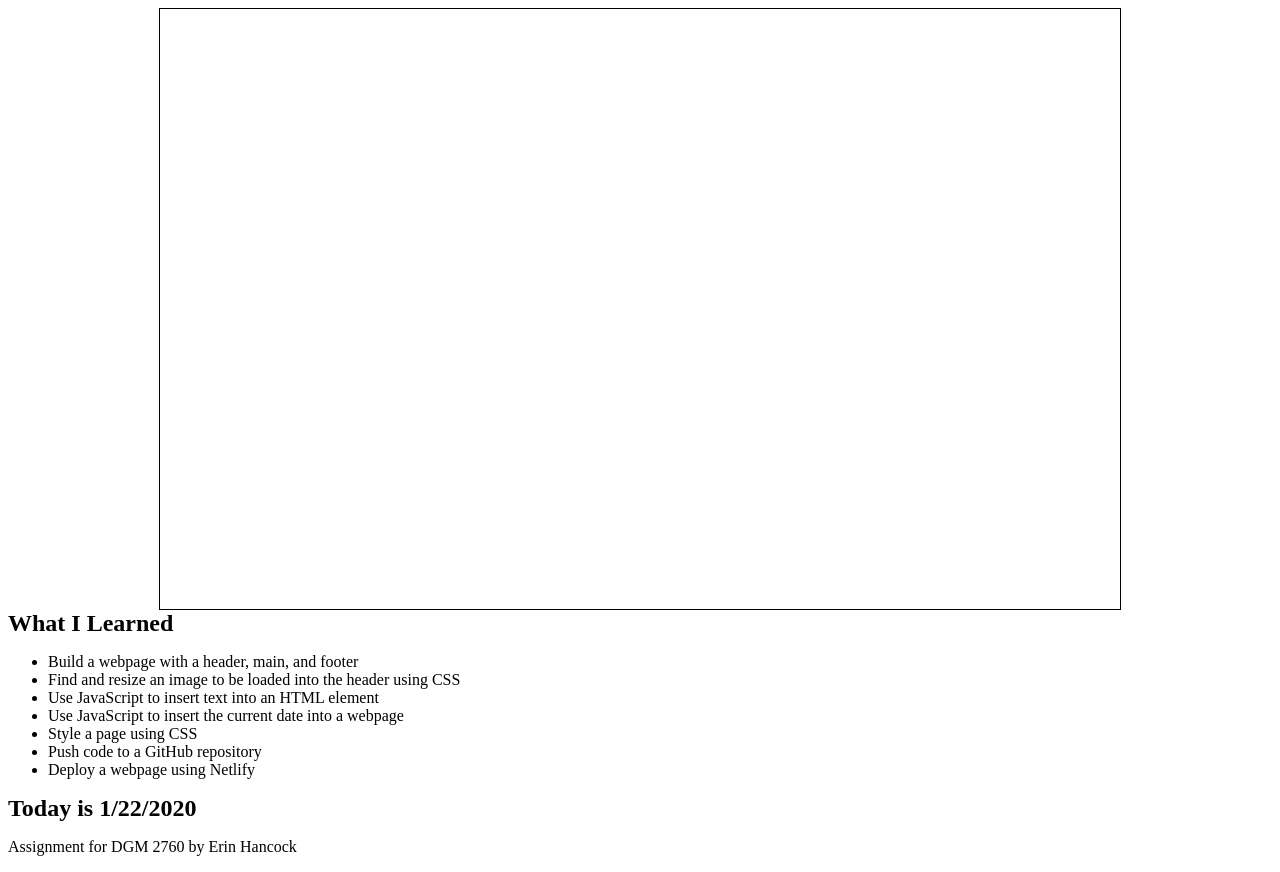
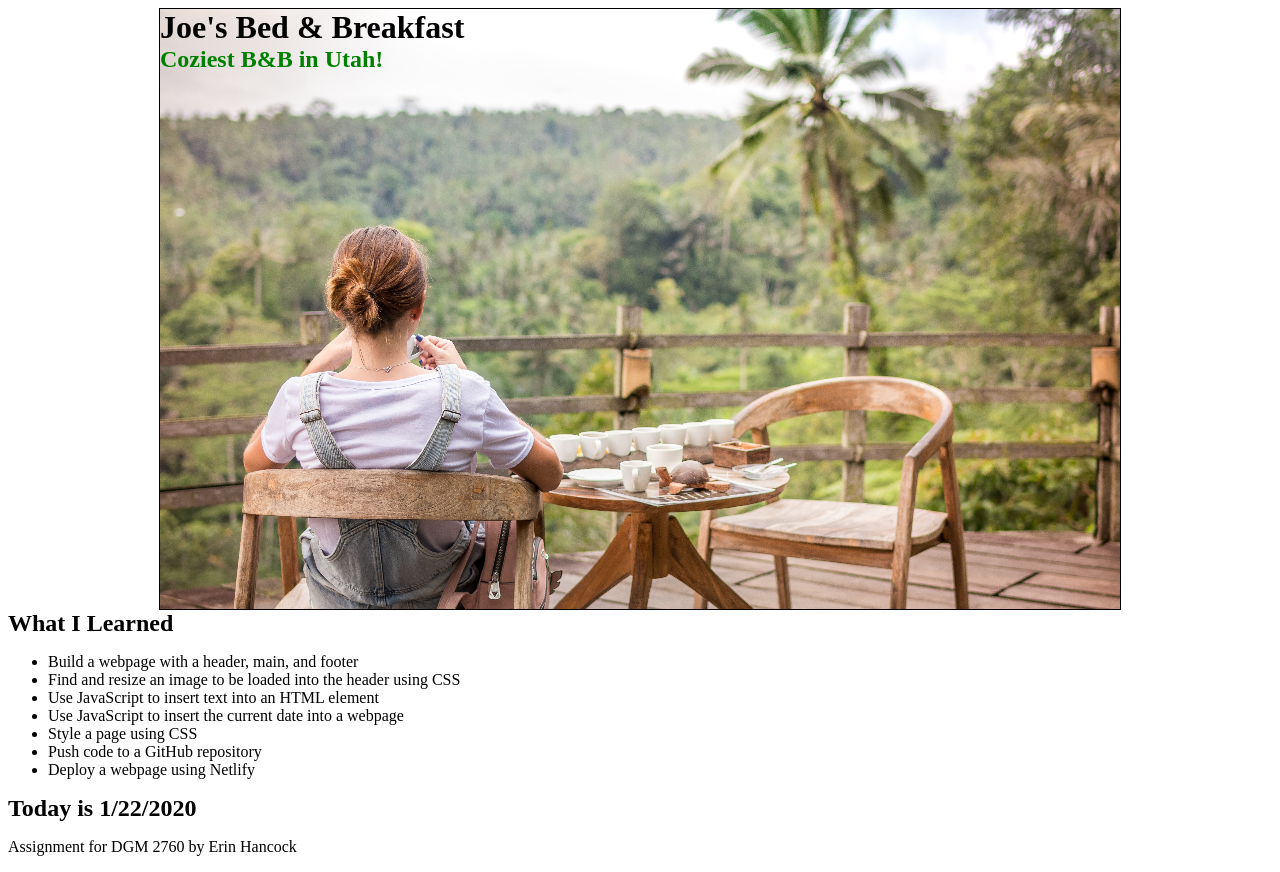
Before and after one commit to erinhancock794/dgm2760-unit1, a plain HTML site: page index.html in a window 1280 px wide. Drawn offline with Linux system fonts and the light colour scheme; files that its build step writes are made by us from their sources.

Commit message:
fixed image

```diff
--- a/index.html
+++ b/index.html
@@ -4,7 +4,7 @@
     <meta charset="UTF-8">
     <meta name="viewport" content="width=device-width, initial-scale=1.0">
     <meta http-equiv="X-UA-Compatible" content="ie=edge">
-    <link href="/01-JoesBB/styles/style.css" rel="stylesheet" type="text/css" />
+    <link href="/styles/style.css" rel="stylesheet" type="text/css" />
     <title>Joe's Bed & Breakfast</title>
 </head>
 
@@ -38,7 +38,7 @@
     <footer>
         <p> Assignment for DGM 2760 by Erin Hancock</p>
     </footer>
-    <script type="text/JavaScript" src="/01-JoesBB/js/main.js"></script>
+    <script type="text/JavaScript" src="/js/main.js"></script>
 </body>
 
 </html>
--- a/styles/style.css
+++ b/styles/style.css
@@ -7,7 +7,7 @@ header {
     height: 600px;
     margin: 0 auto;
     border: 1px solid black;
-    background-image: url(/01-JoesBB/images/canva-photo-editor.png);
+    background-image: url(/images/canva-photo-editor.png);
 }
 header h2 {
     color: green;
```
